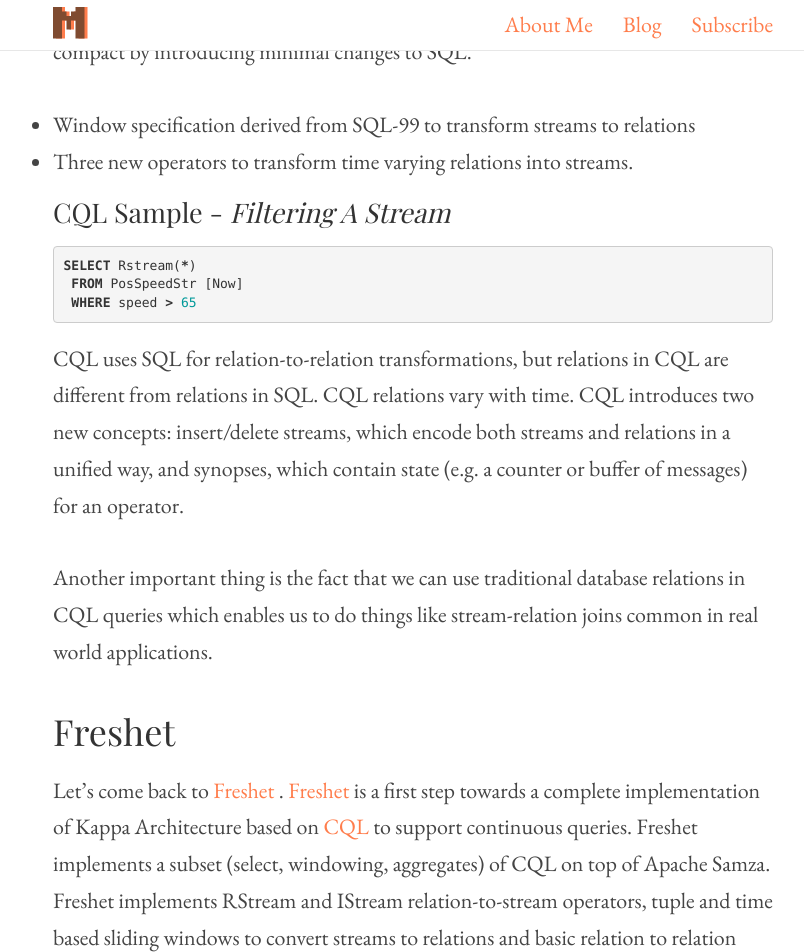
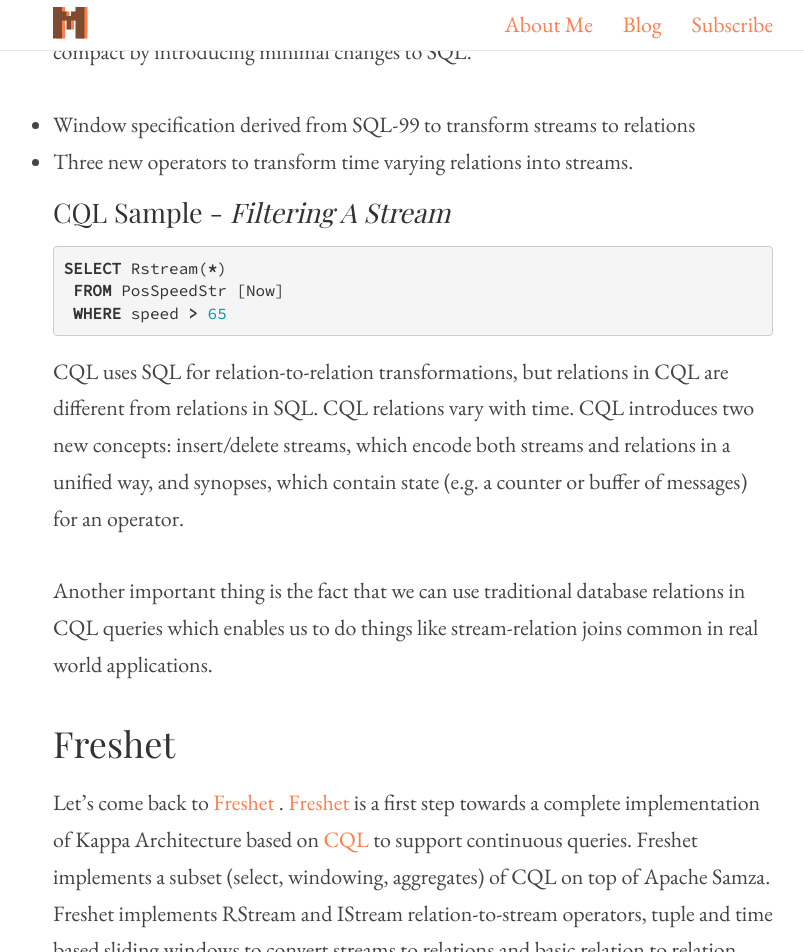
Before and after one commit to milinda/milinda.github.io, a Jekyll site: the page built from _posts/2015-01-07-freshet.md, in a window 1280 px wide and 1400 px high, scrolled down 2361 px. Shown: the top 952 px of the window, without its empty margins (227-1031 px from the left). Built offline with Jekyll 4.4.1, drawn with Linux system fonts in a browser that asks for light colours; some web fonts are replaced.

Commit message:
changed code font family and size

```diff
--- a/_includes/head.html
+++ b/_includes/head.html
@@ -11,6 +11,7 @@
  <!--  <link href='https://fonts.googleapis.com/css?family=Roboto:400,300italic,300,400italic,500,500italic' rel='stylesheet' type='text/css'> -->
   <link href='https://fonts.googleapis.com/css?family=Press+Start+2P' rel='stylesheet' type='text/css'>
   <link href="https://fonts.googleapis.com/css?family=EB+Garamond" rel="stylesheet">
+  <link href="https://fonts.googleapis.com/css?family=Source+Code+Pro" rel="stylesheet">
   <link rel="stylesheet" href="{{ "/lib/bootstrap/css/bootstrap.min.css" | prepend: site.baseurl }}">
   <link rel="stylesheet" href="{{ "/css/main.css" | prepend: site.baseurl }}">
   <script src="https://cdn.mathjax.org/mathjax/latest/MathJax.js?config=TeX-AMS-MML_HTMLorMML" type="text/javascript"></script>
--- a/_sass/_base.scss
+++ b/_sass/_base.scss
@@ -62,3 +62,8 @@
     // background: #fff6da;
     // border-bottom: 1px #e7e7e7 solid;
 }
+
+pre, code {
+    font-family: 'Source Code Pro', monospace;
+    font-size: 16px;
+}
```
